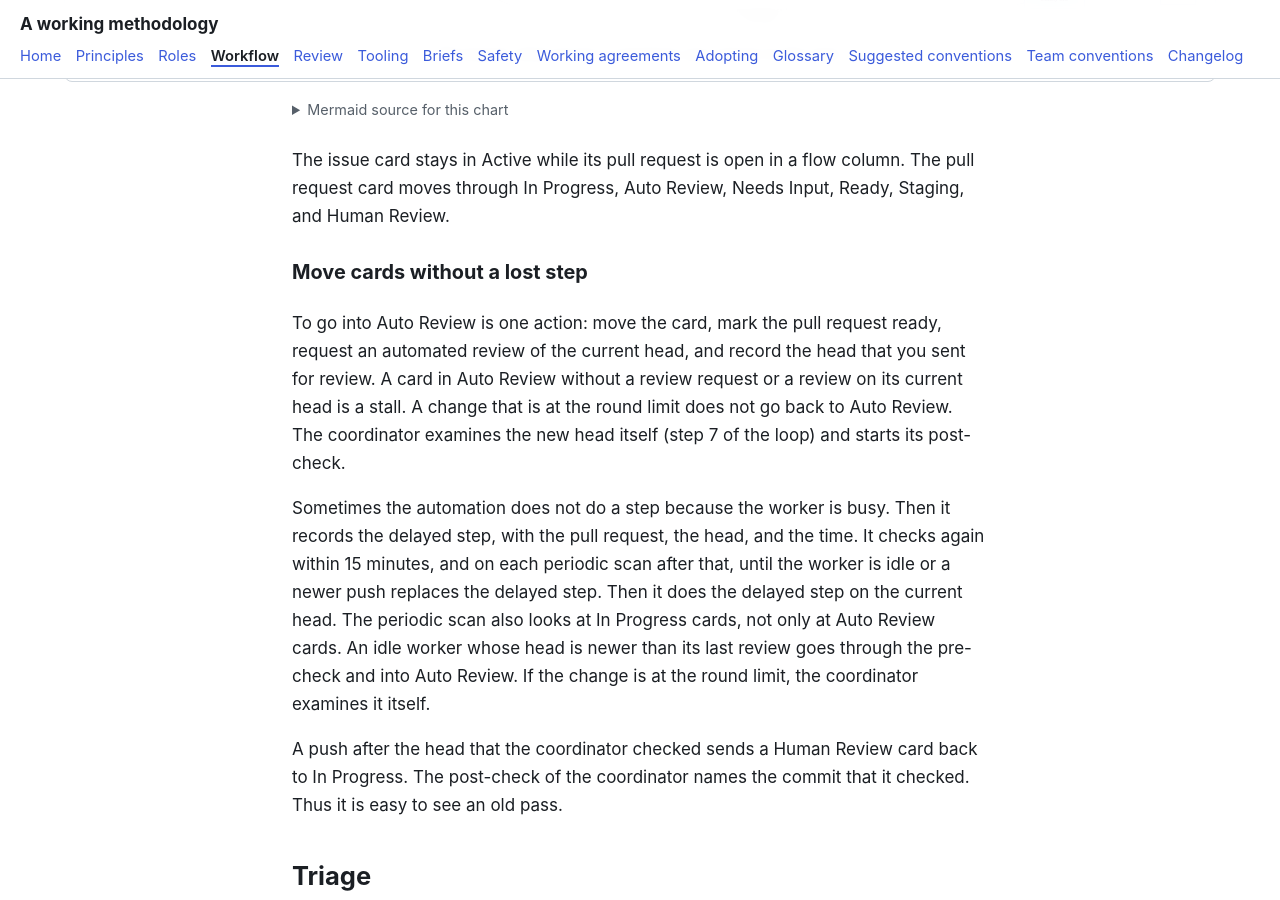
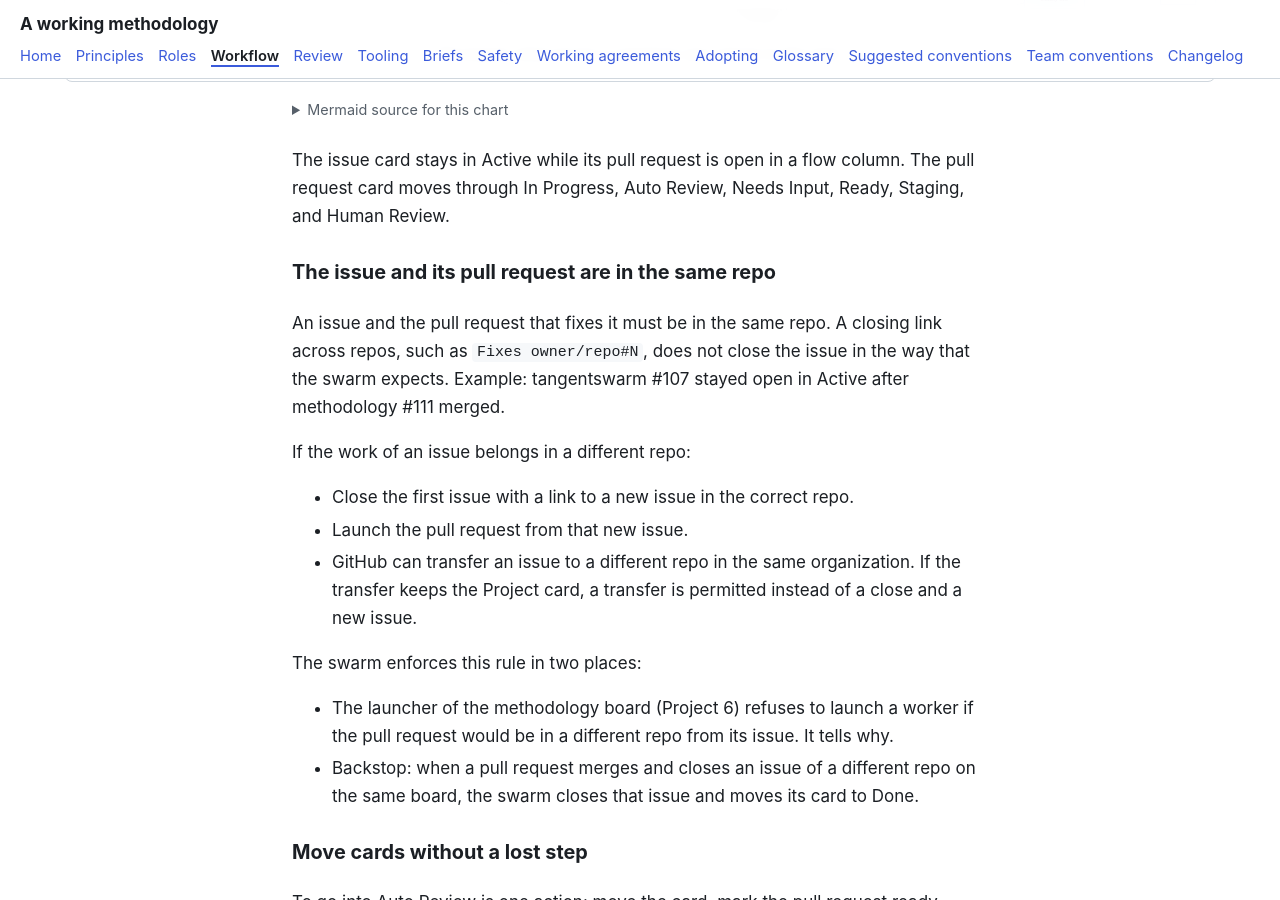
Before and after one commit to tangentcode/methodology, a Jekyll site: the page built from workflow.md, in a window 1280 px wide and 900 px high, scrolled down 6837 px. Built offline with Jekyll 4.4.1, drawn with Linux system fonts in a browser that asks for light colours; our own code applies the rules of GitHub Pages for plain Markdown files.

Commit message:
Document the rule: an issue and its PR are in the same repo
Fixes #121

Co-Authored-By: Claude Opus 5.5 <noreply@anthropic.com>

```diff
--- a/workflow.md
+++ b/workflow.md
@@ -100,6 +100,21 @@ flowchart LR
 
 The issue card stays in Active while its pull request is open in a flow column. The pull request card moves through In Progress, Auto Review, Needs Input, Ready, Staging, and Human Review.
 
+
+### The issue and its pull request are in the same repo
+
+An issue and the pull request that fixes it must be in the same repo. A closing link across repos, such as `Fixes owner/repo#N`, does not close the issue in the way that the swarm expects. Example: tangentswarm #107 stayed open in Active after methodology #111 merged.
+
+If the work of an issue belongs in a different repo:
+
+- Close the first issue with a link to a new issue in the correct repo.
+- Launch the pull request from that new issue.
+- GitHub can transfer an issue to a different repo in the same organization. If the transfer keeps the Project card, a transfer is permitted instead of a close and a new issue.
+
+The swarm enforces this rule in two places:
+
+- The launcher of the methodology board (Project 6) refuses to launch a worker if the pull request would be in a different repo from its issue. It tells why.
+- Backstop: when a pull request merges and closes an issue of a different repo on the same board, the swarm closes that issue and moves its card to Done.
 
 ### Move cards without a lost step
 
```
